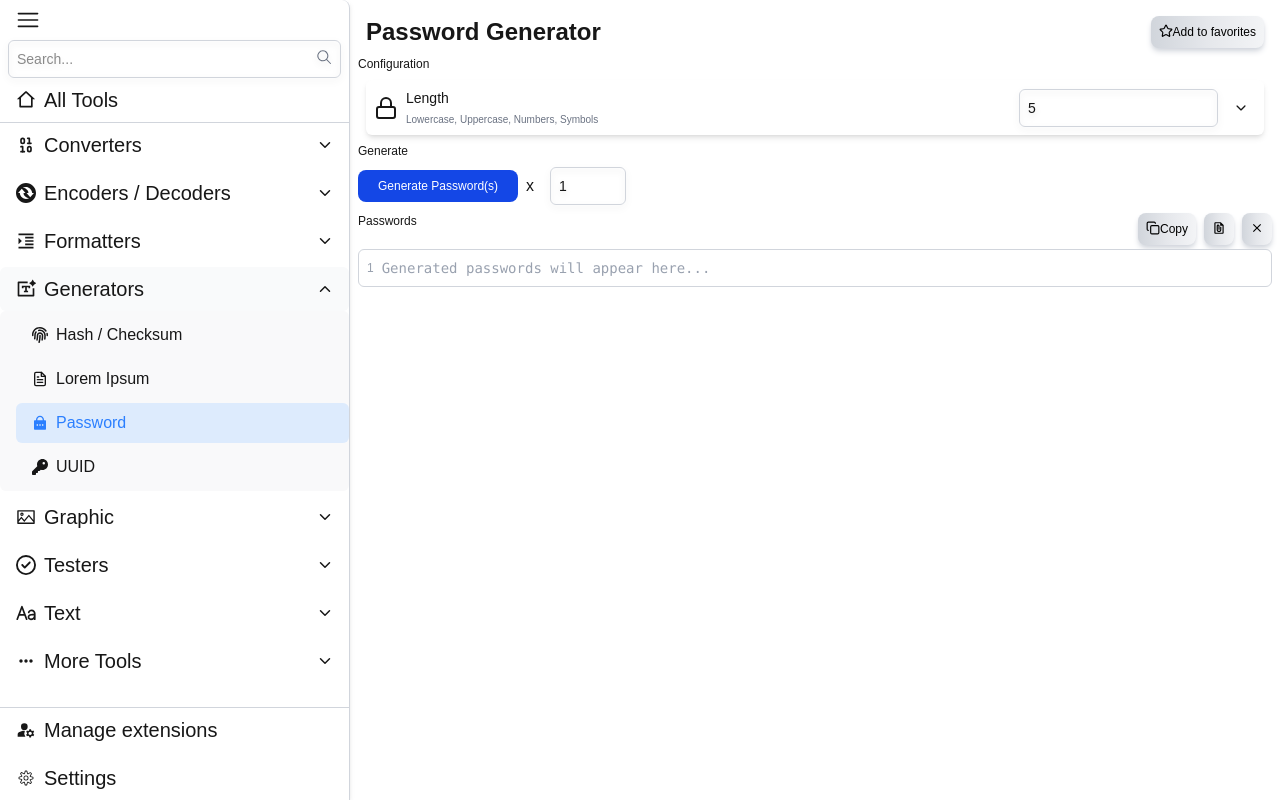
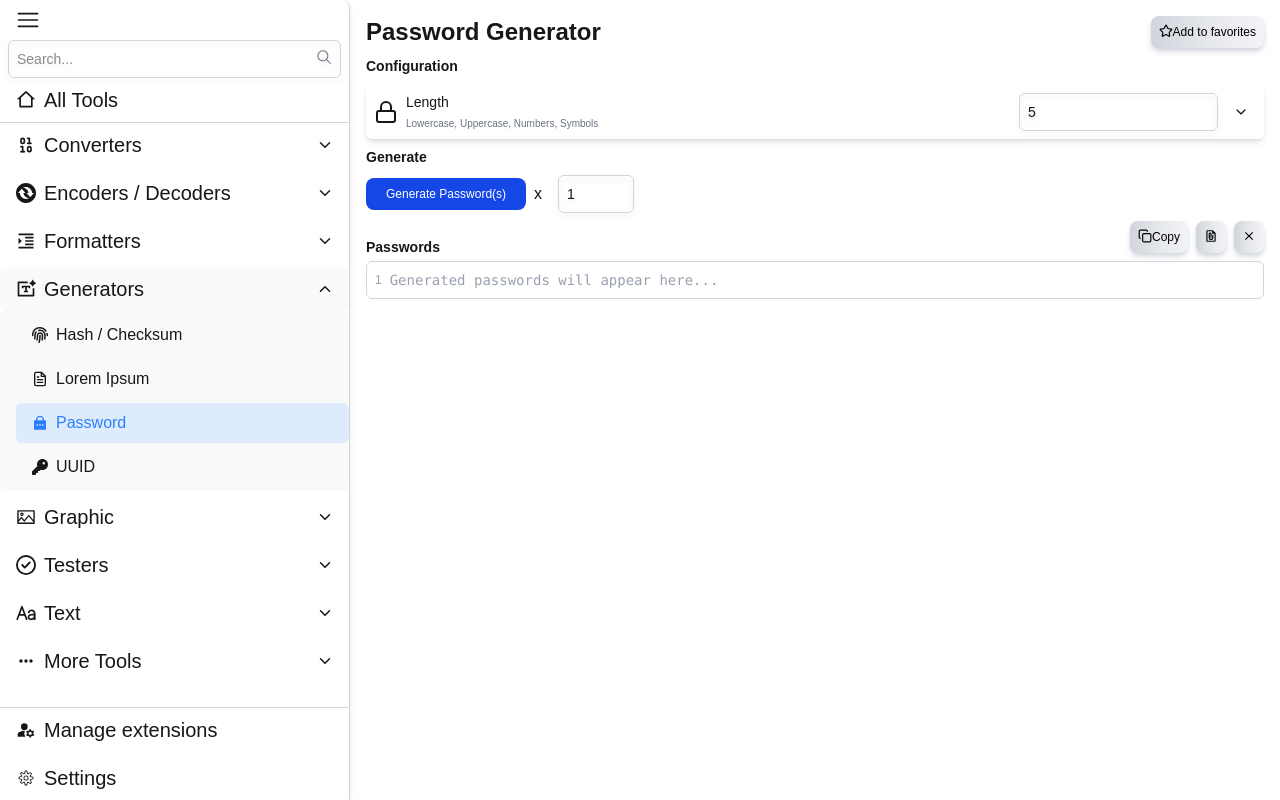
Before and after one commit to Kanghocit/Devtoys, a Next.js app: page /password in a window 1280 px wide. Built offline with nearby package versions, Linux system fonts and the light colour scheme.

Commit message:
fix(ui): password

```diff
--- a/src/app/(generators)/password/page.tsx
+++ b/src/app/(generators)/password/page.tsx
@@ -68,7 +68,9 @@ const PasswordGenerator = () => {
     >
       <Header title="Password Generator" />
 
-      <p className="text-xs">Configuration</p>
+      <div className="flex justify-between ms-2">
+        <p className="text-sm font-semibold">Configuration</p>
+      </div>
 
       <CustomCard
         title="Length"
@@ -99,9 +101,11 @@ const PasswordGenerator = () => {
         excluded={excluded}
       />
 
-      <p className="text-xs">Generate</p>
+      <div className="flex justify-between ms-2">
+        <p className="text-sm font-semibold">Generate</p>
+      </div>
 
-      <div className="flex items-center mt-2">
+      <div className="flex items-center mt-2 mx-2">
         <Button
           variant="primary"
           className="px-5 py-2 hover:bg-blue-600"
@@ -122,9 +126,11 @@ const PasswordGenerator = () => {
         />
       </div>
 
-      <div className="mt-2 flex justify-between mb-1">
-        <p className="text-xs">Passwords</p>
-        <div className="flex gap-2">
+      <div className="mt-2 flex justify-between mb-1 ms-2">
+        <div className="flex justify-center items-end ">
+          <p className="text-sm font-semibold">Passwords</p>
+        </div>
+        <div className="flex gap-2 me-2 mb-1">
           <Button icon={<LuCopy />} onClick={handleCopy}>
             Copy
           </Button>
@@ -142,12 +148,16 @@ const PasswordGenerator = () => {
         </div>
       </div>
 
-      <Textarea
-        value={input}
-        className="min-h-265"
-        placeholder="Generated passwords will appear here..."
-        readOnly
-      />
+      <div className="min-h-[calc(20vh-140px)] border-1 ms-2 border-gray-300 rounded-md mx-2">
+        <Textarea
+          className="w-full"
+          autoFocus
+          hasBorder={false}
+          placeholder="Generated passwords will appear here..."
+          value={input}
+          readOnly
+        />
+      </div>
     </div>
   );
 };
```
